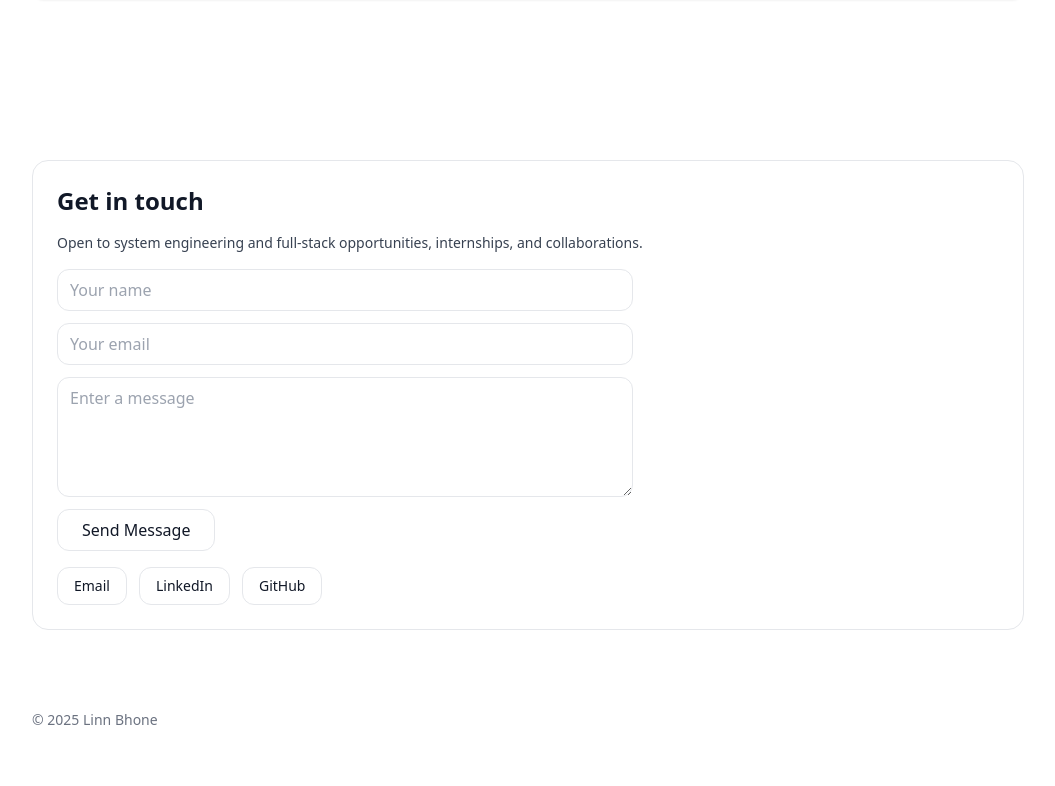
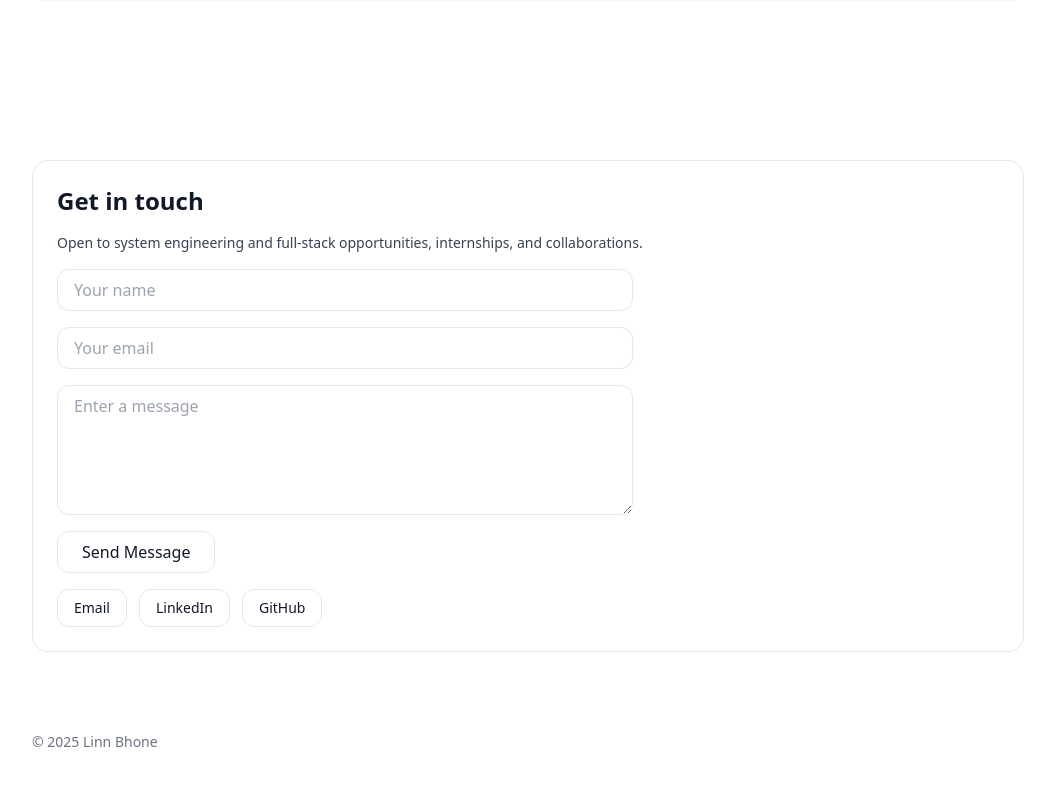
Before and after one commit to LINN-CODE/portfolio_website, a Next.js app: page / in a window 1280 px wide. Shown: the part 6907-7693 px from the top of the page, without its empty margins (112-1167 px from the left). Built offline with nearby package versions, Linux system fonts and the light colour scheme.

Commit message:
Contact Form

```diff
--- a/components/ContactForm.tsx
+++ b/components/ContactForm.tsx
@@ -2,13 +2,14 @@
 import { useState } from 'react'
 
 export default function ContactForm() {
-  const [status, setStatus] = useState<'idle'|'loading'|'success'|'error'>('idle')
+  const [status, setStatus] = useState<'idle' | 'loading' | 'success' | 'error'>('idle')
   const [error, setError] = useState<string>('')
 
   async function onSubmit(e: React.FormEvent<HTMLFormElement>) {
     e.preventDefault()
     setStatus('loading')
     setError('')
+
     const form = e.currentTarget
     const data = Object.fromEntries(new FormData(form).entries())
 
@@ -16,9 +17,10 @@ export default function ContactForm() {
       const res = await fetch('/api/contact', {
         method: 'POST',
         headers: { 'Content-Type': 'application/json' },
-        body: JSON.stringify(data)
+        body: JSON.stringify(data),
       })
-      if (!res.ok) throw new Error(await res.text())
+
+      if (!res.ok) throw new Error('Failed to send message')
       setStatus('success')
       form.reset()
     } catch (err: any) {
@@ -28,47 +30,52 @@ export default function ContactForm() {
   }
 
   return (
-    <form
-  onSubmit={async (e) => {
-    e.preventDefault()
-    const form = e.currentTarget
-    const data = Object.fromEntries(new FormData(form).entries())
-    const res = await fetch('/api/contact', {
-      method: 'POST',
-      headers: { 'Content-Type': 'application/json' },
-      body: JSON.stringify(data),
-    })
-    alert(res.ok ? 'Message sent!' : 'Failed to send')
-    form.reset()
-  }}
-  className="grid gap-3 max-w-xl"
->
+    <form onSubmit={onSubmit} className="grid gap-4 max-w-xl">
       <input
         name="name"
         placeholder="Your name"
-    className="border rounded-xl px-3 py-2 bg-transparent"
+        className="border rounded-xl px-4 py-2 bg-transparent focus:outline-none focus:ring-2 focus:ring-blue-500 transition"
         required
       />
+
       <input
         name="email"
         type="email"
         placeholder="Your email"
-    className="border rounded-xl px-3 py-2 bg-transparent"
+        className="border rounded-xl px-4 py-2 bg-transparent focus:outline-none focus:ring-2 focus:ring-blue-500 transition"
         required
       />
+
       <textarea
         name="message"
         placeholder="Enter a message"
-    className="w-full min-h-[120px] rounded-xl border px-3 py-2 bg-transparent"
+        className="w-full min-h-[130px] rounded-xl border px-4 py-2 bg-transparent focus:outline-none focus:ring-2 focus:ring-blue-500 transition"
         required
       />
+
       <button
         type="submit"
-    className="rounded-xl border px-6 py-2 font-medium hover:bg-blue-500 hover:text-white transition w-fit"
+        disabled={status === 'loading'}
+        className={`rounded-xl px-6 py-2 font-medium transition w-fit border
+          ${status === 'loading' ? 'opacity-60 cursor-not-allowed' : 'hover:bg-blue-500 hover:text-white'}
+        `}
       >
-    Send Message
+        {status === 'loading' ? 'Sending...' : 'Send Message'}
       </button>
+
+      {/* SUCCESS MESSAGE */}
+      {status === 'success' && (
+        <p className="text-green-600 font-medium bg-green-100 px-4 py-2 rounded-xl">
+          Your message has been sent successfully!
+        </p>
+      )}
+
+      {/* ERROR MESSAGE */}
+      {status === 'error' && (
+        <p className="text-red-600 font-medium bg-red-100 px-4 py-2 rounded-xl">
+          {error}
+        </p>
+      )}
     </form>
-
   )
 }
```
Lines whose indentation alone changed are shown as unchanged.
